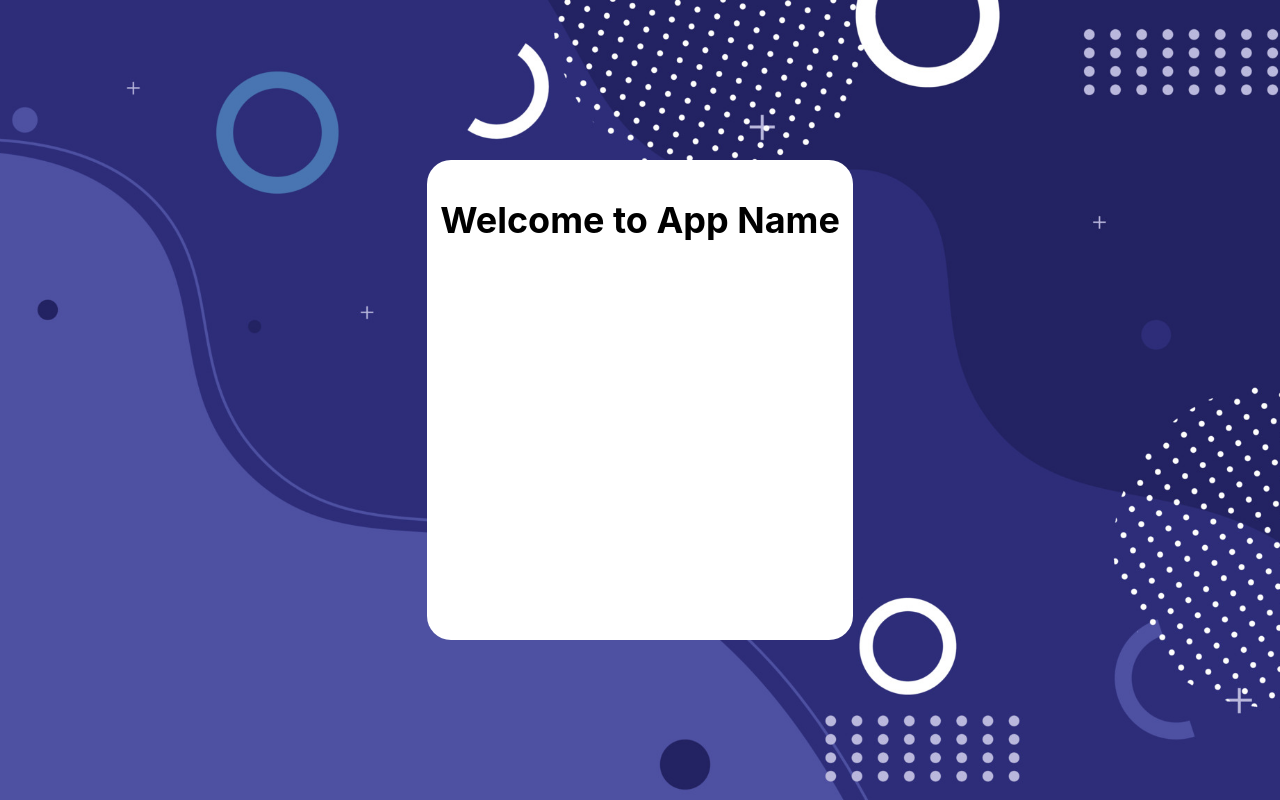
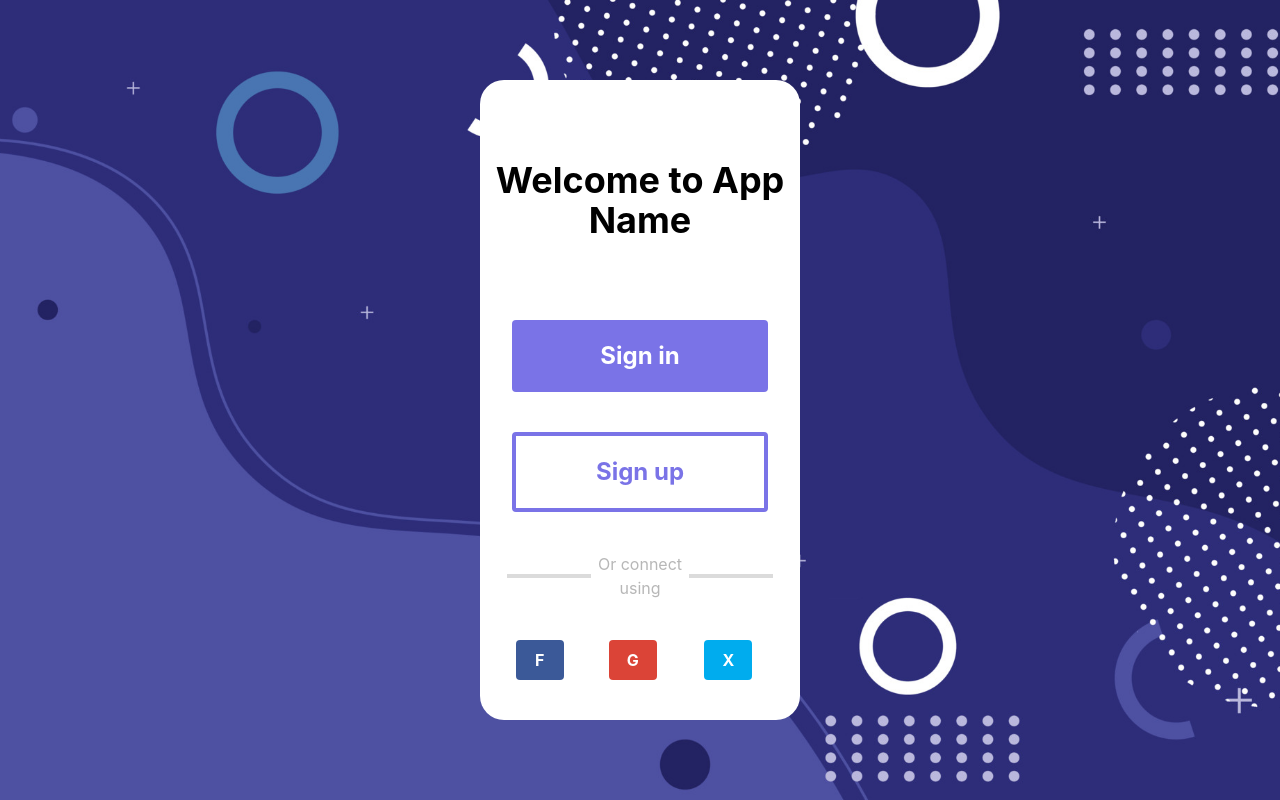
Before and after one commit to Nathandelenclos/Area, a React (Create React App) app in the folder web/: page / in a window 1280 px wide. Built offline with nearby package versions, Linux system fonts and the light colour scheme.

Commit message:
[AREA-33] feat(web-app): Adding sign in, sign up, recover password in react js and dividing files into components and pages folders

```diff
--- a/web/package.json
+++ b/web/package.json
@@ -12,6 +12,7 @@
     "@types/react-dom": "^18.2.7",
     "react": "^18.2.0",
     "react-dom": "^18.2.0",
+    "react-router-dom": "^6.16.0",
     "react-scripts": "5.0.1",
     "tailwindcss": "^3.3.3",
     "typescript": "^4.9.5",
--- a/web/src/App.tsx
+++ /dev/null
@@ -1,17 +0,0 @@
-import React from 'react';
-import logo from './logo.svg';
-import './App.css';
-
-function App() {
-  return (
-    <div className="App  overflow-hidden w-full h-full flex items-center justify-center">
-      <img src="/assets/vectorBackground.jpg" alt="background" className=" w-full h-screen object-cover z-0"/>
-      <div className='bg-white rounded-3xl absolute h-3/5 w-4/12 z-10'>
-        <h1 className='text-4xl font-bold my-10'>Welcome to App Name</h1>
-
-      </div>
-    </div>
-  );
-}
-
-export default App;
--- /dev/null
+++ b/web/src/components/HomePageMainComponent.tsx
@@ -0,0 +1,33 @@
+import React from 'react';
+
+function mainComponent() {
+  return (
+    <div className='bg-white rounded-3xl absolute h-auto w-3/12 z-10'>
+      <h1 className='text-4xl font-bold mt-20 mb-10'>Welcome to App Name</h1>
+      <div className='flex flex-col justify-center items-center'>
+        <button className='bg-[#7A73E7] hover:bg-[#9490ce] text-white text-2xl font-bold w-4/5 py-5 rounded mt-10 mb-5'>Sign in</button>
+        <button className='bg-white hover:border-[#9490ce] text-[#7A73E7] hover:text-[#9490ce] text-2xl font-bold w-4/5 py-5 rounded mt-5 mb-10 border-4 border-[#7A73E7]'>Sign up</button>
+      </div>
+      <div className='w-full justify-center items-center flex'>
+        <div className='flex flex-row justify-center items-center w-10/12'>
+          <div className='border-2 w-4/6 border-[#DBDBDB]'></div>
+          <text className='text-center text-[#B7B7B7] w-4/5'>Or connect using</text>
+          <div className='border-2 w-4/6 border-[#DBDBDB]'></div>
+        </div>
+      </div>
+      <div className='w-full justify-evenly items-center flex flex-row mt-5'>
+        <div>
+          <button className='justify-center items-center flex bg-[#3B5998] hover:bg-[#4e6aa3] text-white text-base font-bold w-1/6 px-6 py-2 rounded mt-5 mb-10'>F</button>
+        </div>
+        <div>
+          <button className='justify-center items-center flex bg-[#DB4437] hover:bg-[#e26e68] text-white text-base font-bold w-1/6 px-6 py-2 rounded mt-5 mb-10'>G</button>
+        </div>
+        <div>
+          <button className='justify-center items-center flex bg-[#00ACEE] hover:bg-[#6cc4e9] text-white text-base font-bold w-1/6 px-6 py-2 rounded mt-5 mb-10'>X</button>
+        </div>
+      </div>
+    </div>
+  )
+}
+
+export default mainComponent;
--- /dev/null
+++ b/web/src/components/RecoverPasswordMainComponent.tsx
@@ -0,0 +1,19 @@
+import React from 'react';
+
+function SignInMainComponent() {
+  return (
+    <div className='bg-white rounded-3xl absolute h-auto w-3/12 z-10'>
+      <h1 className='text-4xl font-bold my-10'>Recover Password</h1>
+      <div className='flex flex-col justify-center items-center'>
+          <input
+            className="bg-[#F0F0F0] placeholder-[#CBCBCB] focus:outline-none focus:border-none rounded w-4/5 py-5 px-5 mt-4"
+            type="text"
+            placeholder='Email'
+          />
+        <button className='bg-[#7A73E7] hover:bg-[#9490ce] text-white text-2xl font-bold w-4/5 py-5 rounded mt-10 mb-10'>Recover</button>
+      </div>
+    </div>
+  )
+}
+
+export default SignInMainComponent;
--- /dev/null
+++ b/web/src/components/SignInMainComponent.tsx
@@ -0,0 +1,43 @@
+import React from 'react';
+
+function SignInMainComponent() {
+  return (
+    <div className='bg-white rounded-3xl absolute h-auto w-3/12 z-10'>
+      <h1 className='text-4xl font-bold my-10'>Sign In</h1>
+      <div className='flex flex-col justify-center items-center'>
+          <input
+            className="bg-[#F0F0F0] placeholder-[#CBCBCB] focus:outline-none focus:border-none rounded w-4/5 py-5 px-5 mt-4"
+            type="text"
+            placeholder='Email'
+          />
+          <input
+            className="bg-[#F0F0F0] placeholder-[#CBCBCB] focus:outline-none focus:border-none rounded w-4/5 py-5 px-5 mt-5"
+            type="password"
+            placeholder='Password'
+          />
+        <button className='bg-[#7A73E7] hover:bg-[#9490ce] text-white text-2xl font-bold w-4/5 py-5 rounded mt-10 mb-5'>Sign in</button>
+        <p className='text-[#7A73E7]'>Forgot password ?</p>
+      </div>
+      <div className='w-full justify-center items-center flex mt-5'>
+        <div className='flex flex-row justify-center items-center w-10/12'>
+          <div className='border-2 w-4/6 border-[#DBDBDB]'></div>
+          <text className='text-center text-[#B7B7B7] w-4/5'>Or connect using</text>
+          <div className='border-2 w-4/6 border-[#DBDBDB]'></div>
+        </div>
+      </div>
+      <div className='w-full justify-evenly items-center flex flex-row mt-5'>
+        <div>
+          <button className='justify-center items-center flex bg-[#3B5998] hover:bg-[#4e6aa3] text-white text-base font-bold w-1/6 px-6 py-2 rounded mt-5 mb-10'>F</button>
+        </div>
+        <div>
+          <button className='justify-center items-center flex bg-[#DB4437] hover:bg-[#e26e68] text-white text-base font-bold w-1/6 px-6 py-2 rounded mt-5 mb-10'>G</button>
+        </div>
+        <div>
+          <button className='justify-center items-center flex bg-[#00ACEE] hover:bg-[#6cc4e9] text-white text-base font-bold w-1/6 px-6 py-2 rounded mt-5 mb-10'>X</button>
+        </div>
+      </div>
+    </div>
+  )
+}
+
+export default SignInMainComponent;
--- /dev/null
+++ b/web/src/components/SignUpMainComponent.tsx
@@ -0,0 +1,48 @@
+import React from 'react';
+
+function SignUpMainComponent() {
+  return (
+    <div className='bg-white rounded-3xl absolute h-auto w-3/12 z-10'>
+      <h1 className='text-4xl font-bold my-10'>Sign Up</h1>
+      <div className='flex flex-col justify-center items-center'>
+          <input
+            className="bg-[#F0F0F0] placeholder-[#CBCBCB] focus:outline-none focus:border-none rounded w-4/5 py-5 px-5 mt-4"
+            type="text"
+            placeholder='Full Name'
+          />
+          <input
+            className="bg-[#F0F0F0] placeholder-[#CBCBCB] focus:outline-none focus:border-none rounded w-4/5 py-5 px-5 mt-4"
+            type="text"
+            placeholder='Email'
+          />
+          <input
+            className="bg-[#F0F0F0] placeholder-[#CBCBCB] focus:outline-none focus:border-none rounded w-4/5 py-5 px-5 mt-5"
+            type="password"
+            placeholder='Password'
+          />
+        <button className='bg-[#7A73E7] hover:bg-[#9490ce] text-white text-2xl font-bold w-4/5 py-5 rounded mt-10 mb-5'>Sign up</button>
+        <p className='w-3/5'>By creating an account you accept our <a className='text-[#7A73E7]'>Terms of services</a> and <a className='text-[#7A73E7]'>Privacy policy</a>.</p>
+      </div>
+      <div className='w-full justify-center items-center flex mt-5'>
+        <div className='flex flex-row justify-center items-center w-10/12'>
+          <div className='border-2 w-4/6 border-[#DBDBDB]'></div>
+          <text className='text-center text-[#B7B7B7] w-4/5'>Or connect using</text>
+          <div className='border-2 w-4/6 border-[#DBDBDB]'></div>
+        </div>
+      </div>
+      <div className='w-full justify-evenly items-center flex flex-row mt-5'>
+        <div>
+          <button className='justify-center items-center flex bg-[#3B5998] hover:bg-[#4e6aa3] text-white text-base font-bold w-1/6 px-6 py-2 rounded mt-5 mb-10'>F</button>
+        </div>
+        <div>
+          <button className='justify-center items-center flex bg-[#DB4437] hover:bg-[#e26e68] text-white text-base font-bold w-1/6 px-6 py-2 rounded mt-5 mb-10'>G</button>
+        </div>
+        <div>
+          <button className='justify-center items-center flex bg-[#00ACEE] hover:bg-[#6cc4e9] text-white text-base font-bold w-1/6 px-6 py-2 rounded mt-5 mb-10'>X</button>
+        </div>
+      </div>
+    </div>
+  )
+}
+
+export default SignUpMainComponent;
--- a/web/src/index.tsx
+++ b/web/src/index.tsx
@@ -1,7 +1,7 @@
 import React from 'react';
 import ReactDOM from 'react-dom/client';
 import './index.css';
-import App from './App';
+import App from './pages/App';
 import reportWebVitals from './reportWebVitals';
 
 const root = ReactDOM.createRoot(
--- /dev/null
+++ b/web/src/pages/App.tsx
@@ -0,0 +1,18 @@
+import React from 'react';
+import logo from '../logo.svg';
+import '../App.css';
+import MainComponent from '../components/HomePageMainComponent';
+import SignIn from './SignIn';
+import SignUp from './SignUp';
+import RecoverPassword from './RecoverPassword';
+
+function App() {
+  return (
+    <div className="App  overflow-hidden w-full h-full flex items-center justify-center">
+      <img src="/assets/vectorBackground.jpg" alt="background" className="w-full h-screen object-cover z-0"/>
+      <MainComponent/>
+    </div>
+  );
+}
+
+export default App;
--- /dev/null
+++ b/web/src/pages/RecoverPassword.tsx
@@ -0,0 +1,15 @@
+import React from 'react';
+import logo from '../logo.svg';
+import '../App.css';
+import RecoverPasswordMainComponent from '../components/RecoverPasswordMainComponent';
+
+function SignIn() {
+  return (
+    <div className="App overflow-hidden w-full h-full flex items-center justify-center">
+      <img src="/assets/vectorBackground.jpg" alt="background" className="w-full h-screen object-cover z-0"/>
+      <RecoverPasswordMainComponent />
+    </div>
+  );
+}
+
+export default SignIn;
--- /dev/null
+++ b/web/src/pages/SignIn.tsx
@@ -0,0 +1,15 @@
+import React from 'react';
+import logo from '../logo.svg';
+import '../App.css';
+import SignInMainComponent from "../components/SignInMainComponent"
+
+function SignIn() {
+  return (
+    <div className="App overflow-hidden w-full h-full flex items-center justify-center">
+      <img src="/assets/vectorBackground.jpg" alt="background" className="w-full h-screen object-cover z-0"/>
+      <SignInMainComponent />
+    </div>
+  );
+}
+
+export default SignIn;
--- /dev/null
+++ b/web/src/pages/SignUp.tsx
@@ -0,0 +1,15 @@
+import React from 'react';
+import logo from '../logo.svg';
+import '../App.css';
+import SignUpMainComponent from '../components/SignUpMainComponent'
+
+function SignUp() {
+  return (
+    <div className="App overflow-hidden w-full h-full flex items-center justify-center">
+      <img src="/assets/vectorBackground.jpg" alt="background" className="w-full h-screen object-cover z-0"/>
+      <SignUpMainComponent />
+    </div>
+  );
+}
+
+export default SignUp;
```
Also changed, not shown: 2 other files (tests, documents, lock files or other folders).
